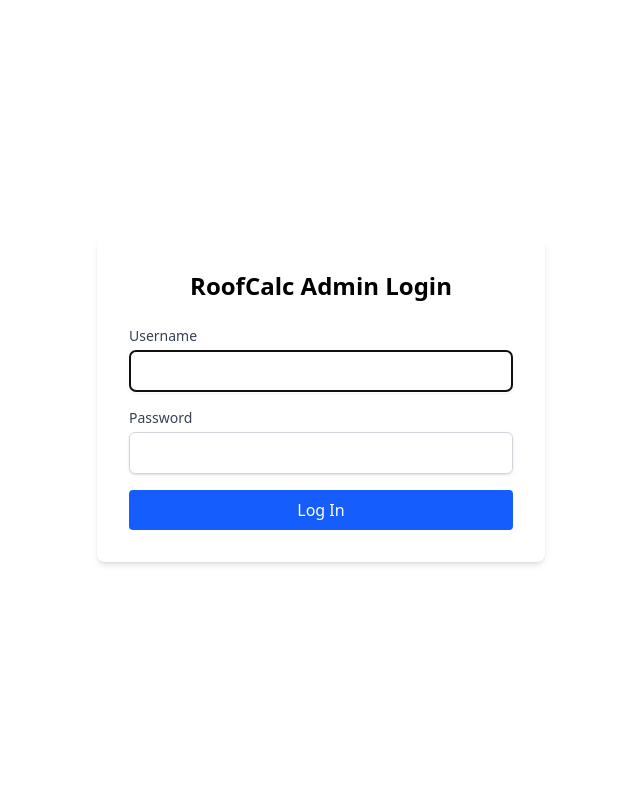
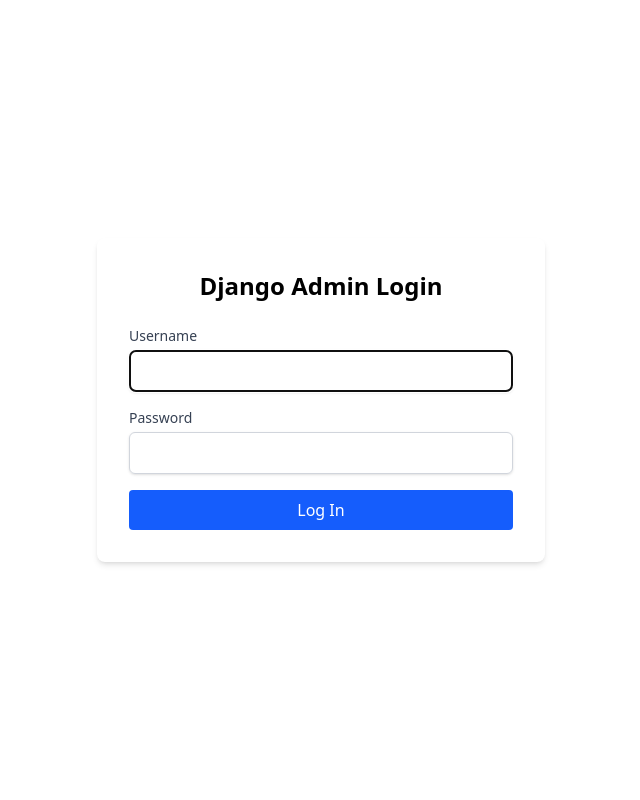
Before and after one commit to jordanmaulana/django-admin-starter-pack, a Django app: page /login/ in a window 1280 px wide. Shown: the whole page, without its empty margins (319-959 px from the left). Run offline with Django 5.2, Linux system fonts and the light colour scheme.

Commit message:
working flow

```diff
--- a/apps/profiles/admin.py
+++ b/apps/profiles/admin.py
@@ -1,8 +1,8 @@
 # Register your models here.
 from django.contrib import admin
-from django.contrib.auth.models import Group
 
 from apps.profiles.models import Profile
+
 
 @admin.register(Profile)
 class ProfileAdmin(admin.ModelAdmin):
--- a/apps/profiles/templates/user_list.html
+++ b/apps/profiles/templates/user_list.html
@@ -50,8 +50,6 @@
         <tr class="hover:bg-gray-50">
           <td class="px-6 py-4 border-b border-gray-200 text-gray-900">{{ data.actor.email }}</td>
           <td class="px-6 py-4 border-b border-gray-200 text-gray-900">{{ data.name }}</td>
-          <td class="px-6 py-4 border-b border-gray-200 text-gray-900">{{ data.phone_number }}</td>
-          <td class="px-6 py-4 border-b border-gray-200 text-gray-900">{{ data.address|default_if_none:"-" }}</td>
           <td class="px-6 py-4 border-b border-gray-200 text-gray-900">{{ data.created_on }}</td>
           <td class="px-6 py-4 border-b border-gray-200">
             <a href="{% url 'user_detail' data.uid %}"
--- a/core/settings.py
+++ b/core/settings.py
@@ -12,6 +12,10 @@ https://docs.djangoproject.com/en/5.2/ref/settings/
 
 import os
 from pathlib import Path
+
+from dotenv import load_dotenv
+
+load_dotenv(override=True)
 
 # Build paths inside the project like this: BASE_DIR / 'subdir'.
 BASE_DIR = Path(__file__).resolve().parent.parent
@@ -61,7 +65,7 @@ ROOT_URLCONF = "core.urls"
 TEMPLATES = [
     {
         "BACKEND": "django.template.backends.django.DjangoTemplates",
-        "DIRS": [],
+        "DIRS": [BASE_DIR / "templates"],
         "APP_DIRS": True,
         "OPTIONS": {
             "context_processors": [
--- a/core/urls.py
+++ b/core/urls.py
@@ -15,6 +15,8 @@ Including another URLconf
     2. Add a URL to urlpatterns:  path('blog/', include('blog.urls'))
 """
 
+from django.conf import settings
+from django.conf.urls.static import static
 from django.contrib import admin
 from django.contrib.auth.views import LogoutView
 from django.urls import include, path, re_path
@@ -68,3 +70,5 @@ urlpatterns = [
     path("profiles/", include("apps.profiles.urls")),
     path("dashboard/", DashboardView.as_view(), name="dashboard"),
 ]
+
+urlpatterns += static(settings.MEDIA_URL, document_root=settings.MEDIA_ROOT)
--- a/static/output.css
+++ b/static/output.css
@@ -264,6 +264,9 @@
   .grid {
     display: grid;
   }
+  .table {
+    display: table;
+  }
   .h-min {
     height: min-content;
   }
@@ -291,11 +294,20 @@
   .flex-1 {
     flex: 1;
   }
+  .flex-shrink {
+    flex-shrink: 1;
+  }
   .flex-shrink-0 {
     flex-shrink: 0;
   }
+  .border-collapse {
+    border-collapse: collapse;
+  }
   .cursor-pointer {
     cursor: pointer;
+  }
+  .resize {
+    resize: both;
   }
   .grid-cols-2 {
     grid-template-columns: repeat(2, minmax(0, 1fr));
@@ -374,6 +386,9 @@
   }
   .border-gray-300 {
     border-color: var(--color-gray-300);
+  }
+  .bg-blue-500 {
+    background-color: var(--color-blue-500);
   }
   .bg-blue-600 {
     background-color: var(--color-blue-600);
@@ -495,6 +510,9 @@
   .uppercase {
     text-transform: uppercase;
   }
+  .underline {
+    text-decoration-line: underline;
+  }
   .shadow {
     --tw-shadow: 0 1px 3px 0 var(--tw-shadow-color, rgb(0 0 0 / 0.1)), 0 1px 2px -1px var(--tw-shadow-color, rgb(0 0 0 / 0.1));
     box-shadow: var(--tw-inset-shadow), var(--tw-inset-ring-shadow), var(--tw-ring-offset-shadow), var(--tw-ring-shadow), var(--tw-shadow);
@@ -506,6 +524,13 @@
   .shadow-sm {
     --tw-shadow: 0 1px 3px 0 var(--tw-shadow-color, rgb(0 0 0 / 0.1)), 0 1px 2px -1px var(--tw-shadow-color, rgb(0 0 0 / 0.1));
     box-shadow: var(--tw-inset-shadow), var(--tw-inset-ring-shadow), var(--tw-ring-offset-shadow), var(--tw-ring-shadow), var(--tw-shadow);
+  }
+  .outline {
+    outline-style: var(--tw-outline-style);
+    outline-width: 1px;
+  }
+  .filter {
+    filter: var(--tw-blur,) var(--tw-brightness,) var(--tw-contrast,) var(--tw-grayscale,) var(--tw-hue-rotate,) var(--tw-invert,) var(--tw-saturate,) var(--tw-sepia,) var(--tw-drop-shadow,);
   }
   .transition {
     transition-property: color, background-color, border-color, outline-color, text-decoration-color, fill, stroke, --tw-gradient-from, --tw-gradient-via, --tw-gradient-to, opacity, box-shadow, transform, translate, scale, rotate, filter, -webkit-backdrop-filter, backdrop-filter, display, visibility, content-visibility, overlay, pointer-events;
@@ -649,6 +674,64 @@
   inherits: false;
   initial-value: 0 0 #0000;
 }
+@property --tw-outline-style {
+  syntax: "*";
+  inherits: false;
+  initial-value: solid;
+}
+@property --tw-blur {
+  syntax: "*";
+  inherits: false;
+}
+@property --tw-brightness {
+  syntax: "*";
+  inherits: false;
+}
+@property --tw-contrast {
+  syntax: "*";
+  inherits: false;
+}
+@property --tw-grayscale {
+  syntax: "*";
+  inherits: false;
+}
+@property --tw-hue-rotate {
+  syntax: "*";
+  inherits: false;
+}
+@property --tw-invert {
+  syntax: "*";
+  inherits: false;
+}
+@property --tw-opacity {
+  syntax: "*";
+  inherits: false;
+}
+@property --tw-saturate {
+  syntax: "*";
+  inherits: false;
+}
+@property --tw-sepia {
+  syntax: "*";
+  inherits: false;
+}
+@property --tw-drop-shadow {
+  syntax: "*";
+  inherits: false;
+}
+@property --tw-drop-shadow-color {
+  syntax: "*";
+  inherits: false;
+}
+@property --tw-drop-shadow-alpha {
+  syntax: "<percentage>";
+  inherits: false;
+  initial-value: 100%;
+}
+@property --tw-drop-shadow-size {
+  syntax: "*";
+  inherits: false;
+}
 @layer properties {
   @supports ((-webkit-hyphens: none) and (not (margin-trim: inline))) or ((-moz-orient: inline) and (not (color:rgb(from red r g b)))) {
     *, ::before, ::after, ::backdrop {
@@ -670,6 +753,20 @@
       --tw-ring-offset-width: 0px;
       --tw-ring-offset-color: #fff;
       --tw-ring-offset-shadow: 0 0 #0000;
+      --tw-outline-style: solid;
+      --tw-blur: initial;
+      --tw-brightness: initial;
+      --tw-contrast: initial;
+      --tw-grayscale: initial;
+      --tw-hue-rotate: initial;
+      --tw-invert: initial;
+      --tw-opacity: initial;
+      --tw-saturate: initial;
+      --tw-sepia: initial;
+      --tw-drop-shadow: initial;
+      --tw-drop-shadow-color: initial;
+      --tw-drop-shadow-alpha: 100%;
+      --tw-drop-shadow-size: initial;
     }
   }
 }
--- a/templates/login_view.html
+++ b/templates/login_view.html
@@ -2,7 +2,7 @@
 <html lang="en">
   <head>
     <meta charset="UTF-8" />
-    <title>RoofCalc Admin</title>
+    <title>Django Admin</title>
     <meta name="viewport" content="width=device-width, initial-scale=1.0" />
     <link rel="stylesheet" href="{% static 'output.css' %}" />
     {% block head %}{% endblock %}
@@ -10,7 +10,7 @@
   <body>
     <main class="flex h-screen overflow-hidden bg-soft">
       <div class="bg-white p-8 rounded-lg shadow-md w-full max-w-md h-min m-auto my-auto">
-        <h2 class="text-2xl font-semibold text-center mb-6">RoofCalc Admin Login</h2>
+        <h2 class="text-2xl font-semibold text-center mb-6">Django Admin Login</h2>
         {% if form.errors %}
           <div class="bg-red-100 text-red-700 p-4 rounded mb-4">Your username and password didn't match. Please try again.</div>
         {% endif %}
--- a/templates/password_reset_done.html
+++ b/templates/password_reset_done.html
@@ -2,7 +2,7 @@
 <html lang="en">
   <head>
     <meta charset="UTF-8" />
-    <title>RoofCalc Admin</title>
+    <title>Django Admin</title>
     <meta name="viewport" content="width=device-width, initial-scale=1.0" />
     <link rel="stylesheet" href="{% static 'output.css' %}" />
     {% block head %}{% endblock %}
```
Also changed, not shown: apps/profiles/templatetags/format_number.py (added, +14 -0 lines), apps/profiles/templatetags/query_params.py (added, +11 -0 lines), templates/dashboard_base.html (+4 -12 lines), templates/reset_password.html (+5 -5 lines), apps/profiles/migrations/0001_initial.py, apps/profiles/templatetags/__init__.py (added).
